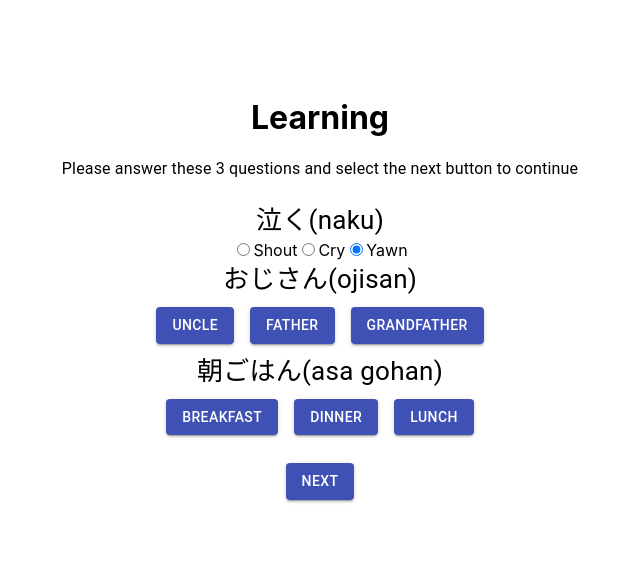
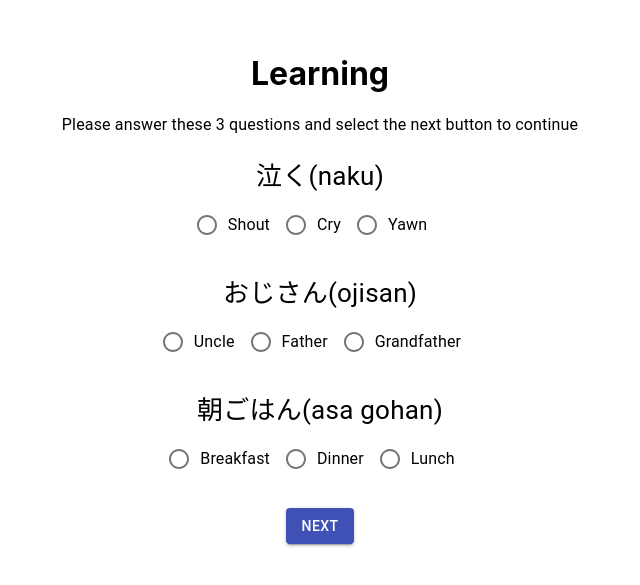
Before and after one commit to xeiwian/japaneseapp, a React (Create React App) app in the folder client/: page /question in a window 1280 px wide. Shown: the part 101-686 px from the top of the page, without its empty margins (320-960 px from the left). Built offline with nearby package versions, Linux system fonts and the light colour scheme.

Commit message:
backup commit before applying local storage on questionpage

```diff
--- a/client/src/App.js
+++ b/client/src/App.js
@@ -3,7 +3,6 @@ import { BrowserRouter as Router, Switch, Route } from 'react-router-dom';
 import LoginPage from './components/login/loginPage';
 import QuestionPage from './components/questions/questionPage';
 import LearningPage from './components/learning/learningPage';
-import Customer from './components/customers/customers';
 
 const User = () => {
   return (
--- a/client/src/components/customers/customers.css
+++ /dev/null
@@ -1,12 +0,0 @@
-ul {
-    list-style: none;
-    padding: 0;
-    width: 30%;
-    margin: auto;
-}
-
-li {
-    font-size: 1.3rem;
-    line-height: 2rem;
-    border-bottom: 1px;
-}
--- a/client/src/components/customers/customers.js
+++ /dev/null
@@ -1,55 +0,0 @@
-import React, { Component } from 'react';
-import './customers.css';
-
-class Customers extends Component {
-    // constructor() {
-    //     super();
-    //     this.state = {
-    //         customers: []
-    //     }
-    // }
-
-    state = {
-        content: '',
-        correctAnswer: '',
-        possibleAnswer: ''
-    }
-    // // it runs automatically when the component is mounted
-    // componentDidMount() {
-    //     fetch('/api/customers')
-    //         .then(res => res.json())
-    //         .then(customers => this.setState({customers}, () => console.log('Customers fetched...', customers)));
-    // }
-    componentDidMount = async () => {
-        const url = 'api/question';
-        const response = await fetch(url);
-        const data = await response.json();
-        console.log(data);
-        this.setState({content: data.content, correctAnswer: data.correctAnswer, possibleAnswer: data.possibleAnswer})
-
-    }
-
-    render() {
-        return (
-            <div>
-                <p>{this.state.content}</p>
-                <p>{this.state.correctAnswer}</p>
-                <p>{this.state.possibleAnswer[0]}</p>
-                <p>{this.state.possibleAnswer[1]}</p>
-            </div>
-        )
-        // return (
-        //     <div>
-        //         <h2>Customers</h2>
-        //         <ul>
-        //             {this.state.customers.map(customer =>
-        //                 <li key={customer.id}>{ customer.firstName } { customer.lastName }</li>
-        //             )}
-        //         </ul>
-        //     </div>
-        // )
-    };
-
-}
-
-export default Customers;
--- a/client/src/components/login/loginPage.js
+++ b/client/src/components/login/loginPage.js
@@ -4,9 +4,7 @@ import TextField from '@material-ui/core/TextField';
 import Button from '@material-ui/core/Button';
 import Typography from '@material-ui/core/Typography';
 import Grid from '@material-ui/core/Grid';
-import { useHistory } from 'react-router-dom';
 import { withStyles } from '@material-ui/core';
-import QuestionPage from "../questions/questionPage";
 
 // set the styles for loginPage
 const style = theme => ({
--- a/client/src/components/questions/questionPage.js
+++ b/client/src/components/questions/questionPage.js
@@ -3,8 +3,6 @@ import quizQuestions from '../questions';
 import { Link } from 'react-router-dom';
 import { withStyles } from '@material-ui/core/styles';
 import Button from '@material-ui/core/Button';
-import FormControl from '@material-ui/core/FormControl';
-import FormLabel from '@material-ui/core/FormControl';
 import FormControlLabel from '@material-ui/core/FormControlLabel';
 import RadioGroup from '@material-ui/core/RadioGroup';
 import Radio from '@material-ui/core/Radio';
@@ -33,46 +31,53 @@ const styles = theme => ({
 class QuestionPage extends Component {
 
     state = {
-      myAnswer: null,
+      score: 0,
+      disabled: true,
       emotioncounter: 0,
+      myEmotionAnswer: '',
+      emotionQuestion: '',
+      possibleEmotionAnswer: [],
+      correctEmotionAnswer: '',
       familycounter: 6,
+      myFamilyAnswer: '',
+      familyQuestion: '',
+      possibleFamilyAnswer: [],
+      correctFamilyAnswer: '',
       foodcounter: 12,
-      emotionQuestion: '',
-      correctEmotionAnswer: '',
-      possibleEmotionAnswer: [],
-      familyQuestion: '',
-      correctFamilyAnswer: '',
-      possibleFamilyAnswer: [],
+      myFoodAnswer: '',
       foodQuestion: '',
-      correctFoodAnswer: '',
       possibleFoodAnswer: [],
-      score: 0,
-      disabled: true
+      correctFoodAnswer: ''
     }
 
     componentDidMount = () => {
+        // this.setState({
+        //   emotioncounter: this.documentData.emotioncounter,
+        //   familycounter: this.documentData.familycounter,
+        //   foodcounter: this.documentData.foodcounter,
+        // });
+
         this.setState({
-        emotionQuestion: quizQuestions[0].question,
-        correctEmotionAnswer: quizQuestions[0].correctAnswer,
-        possibleEmotionAnswer: quizQuestions[0].possibleAnswer,
-        familyQuestion: quizQuestions[6].question,
-        correctFamilyAnswer: quizQuestions[6].correctAnswer,
-        possibleFamilyAnswer: quizQuestions[6].possibleAnswer,
-        foodQuestion: quizQuestions[12].question,
-        correctFoodAnswer: quizQuestions[12].correctAnswer,
-        possibleFoodAnswer: quizQuestions[12].possibleAnswer,
+          emotionQuestion: quizQuestions[this.state.emotioncounter].question,
+          correctEmotionAnswer: quizQuestions[this.state.emotioncounter].correctAnswer,
+          possibleEmotionAnswer: quizQuestions[this.state.emotioncounter].possibleAnswer,
+          familyQuestion: quizQuestions[this.state.familycounter].question,
+          correctFamilyAnswer: quizQuestions[this.state.familycounter].correctAnswer,
+          possibleFamilyAnswer: quizQuestions[this.state.familycounter].possibleAnswer,
+          foodQuestion: quizQuestions[this.state.foodcounter].question,
+          correctFoodAnswer: quizQuestions[this.state.foodcounter].correctAnswer,
+          possibleFoodAnswer: quizQuestions[this.state.foodcounter].possibleAnswer,
           disabled: true
         });
     }
 
     nextQuestionHandler = () => {
-      // console.log('test')
-      const { myAnswer, EmotionAnswer, score } = this.state;
+      const { myEmotionAnswer, correctEmotionAnswer, score } = this.state;
 
-      if (myAnswer === EmotionAnswer) {
+      if (myEmotionAnswer !== correctEmotionAnswer) {
         this.setState({
           score: score + 1
-        });
+        }, () => { console.log('i am score', this.state.score, myEmotionAnswer, correctEmotionAnswer); });
       }
 
       this.setState({
@@ -83,10 +88,10 @@ class QuestionPage extends Component {
     };
 
     componentDidUpdate(prevProps, prevState) {
-      if (this.state.emotioncounter !== prevState.emotioncounter) {
+      if (this.state.emotioncounter !== prevState.emotioncounter || this.state.familycounter !== prevState.familycounter || this.state.foodcounter !== prevState.foodcounter) {
         this.setState(() => {
           return {
-            disabled: true,
+            // disabled: true,
             emotionQuestion: quizQuestions[this.state.emotioncounter].question,
             correctEmotionAnswer: quizQuestions[this.state.emotioncounter].correctAnswer,
             possibleEmotionAnswer: quizQuestions[this.state.emotioncounter].possibleAnswer,
@@ -103,18 +108,9 @@ class QuestionPage extends Component {
       }
     }
 
-    // check answer
-    checkAnswer = answer => {
-      this.setState({ myAnswer: answer });
-    };
-
-    handleChange = event => {
-      this.setState({ value: event.target.value });
-    };
-
     render() {
         const { classes } = this.props;
-        const { myAnswer, possibleEmotionAnswer, selected, onChange } = this.state;
+        // const { myAnswer, possibleEmotionAnswer, selected, onChange } = this.state;
 
         return (
           <Grid
@@ -132,62 +128,62 @@ class QuestionPage extends Component {
             Please answer these 3 questions and select the next button to continue
             </Typography> <br/>
 
-            <Grid item xs={6}>
+            <Grid item xs={12}>
               <Typography className={classes.questionfont}>
                 {this.state.emotionQuestion}
               </Typography>
+              <RadioGroup
+                row
+                aria-label="Emotion"
+                name="emotionQuestion"
+                className={classes.group}
+                value={this.state.value}
+                onChange={this.handleChange}
+              >
+                <FormControlLabel value={this.state.possibleEmotionAnswer[0]} control={<Radio />} label={this.state.possibleEmotionAnswer[0]}/>
+                <FormControlLabel value={this.state.possibleEmotionAnswer[1]} control={<Radio />} label={this.state.possibleEmotionAnswer[1]}/>
+                <FormControlLabel value={this.state.possibleEmotionAnswer[2]} control={<Radio />} label={this.state.possibleEmotionAnswer[2]}/>
+              </RadioGroup>
+            </Grid> <br/>
 
-              {possibleEmotionAnswer.map((possibleEmotionAnswer, index) => (
-                <label key={index}>
-                  <input
-                    type="radio"
-                    name="vote"
-                    value={possibleEmotionAnswer.value}
-                    key={index}
-                    checked={selected === possibleEmotionAnswer.value}
-                    onChange={onChange}
-                  />
-                  {possibleEmotionAnswer}
-                </label>
-              ))}
-            </Grid>
-
-            <Grid item xs={6}>
-              <div >
+            <Grid item xs={12}>
               <Typography className={classes.questionfont}>
                 {this.state.familyQuestion}
               </Typography>
-                <Button variant="contained" color="primary" className={classes.button}>
-                  {this.state.possibleFamilyAnswer[0]}
-                </Button>
-                <Button variant="contained" color="primary" className={classes.button}>
-                  {this.state.possibleFamilyAnswer[1]}
-                </Button>
-                <Button variant="contained" color="primary" className={classes.button}>
-                  {this.state.possibleFamilyAnswer[2]}
-                </Button>
-                </div>
-            </Grid>
+              <RadioGroup
+                row
+                aria-label="Family"
+                name="familyQuestion"
+                className={classes.group}
+                value={this.state.value}
+                onChange={this.handleChange}
+              >
+                <FormControlLabel value={this.state.possibleFamilyAnswer[0]} control={<Radio />} label={this.state.possibleFamilyAnswer[0]}/>
+                <FormControlLabel value={this.state.possibleFamilyAnswer[1]} control={<Radio />} label={this.state.possibleFamilyAnswer[1]}/>
+                <FormControlLabel value={this.state.possibleFamilyAnswer[2]} control={<Radio />} label={this.state.possibleFamilyAnswer[2]}/>
+              </RadioGroup>
+            </Grid> <br/>
 
-          <Grid item xs={6}>
-                <div >
+            <Grid item xs={12}>
               <Typography className={classes.questionfont}>
                 {this.state.foodQuestion}
               </Typography>
-                  <Button variant="contained" color="primary" className={classes.button}>
-                    {this.state.possibleFoodAnswer[0]}
-                  </Button>
-                  <Button variant="contained" color="primary" className={classes.button}>
-                    {this.state.possibleFoodAnswer[1]}
-                  </Button>
-                  <Button variant="contained" color="primary" className={classes.button}>
-                    {this.state.possibleFoodAnswer[2]}
-                  </Button>
-                </div>
-          </Grid>
-          <br/>
+              <RadioGroup
+                row
+                aria-label="Food"
+                name="foodQuestion"
+                className={classes.group}
+                value={this.state.value}
+                onChange={this.handleChange}
+              >
+                <FormControlLabel value={this.state.possibleFoodAnswer[0]} control={<Radio />} label={this.state.possibleFoodAnswer[0]}/>
+                <FormControlLabel value={this.state.possibleFoodAnswer[1]} control={<Radio />} label={this.state.possibleFoodAnswer[1]}/>
+                <FormControlLabel value={this.state.possibleFoodAnswer[2]} control={<Radio />} label={this.state.possibleFoodAnswer[2]}/>
+              </RadioGroup>
+            </Grid> <br/>
+
           <Button
-            // component={ Link } to="/learning"
+            component={ Link } to="/question"
             color="primary"
             variant="contained"
             className={classes.formItems}
```
Also changed, not shown: client/src/components/learning/learningPage.js (+58 -45 lines). Lines whose indentation alone changed are shown as unchanged.
